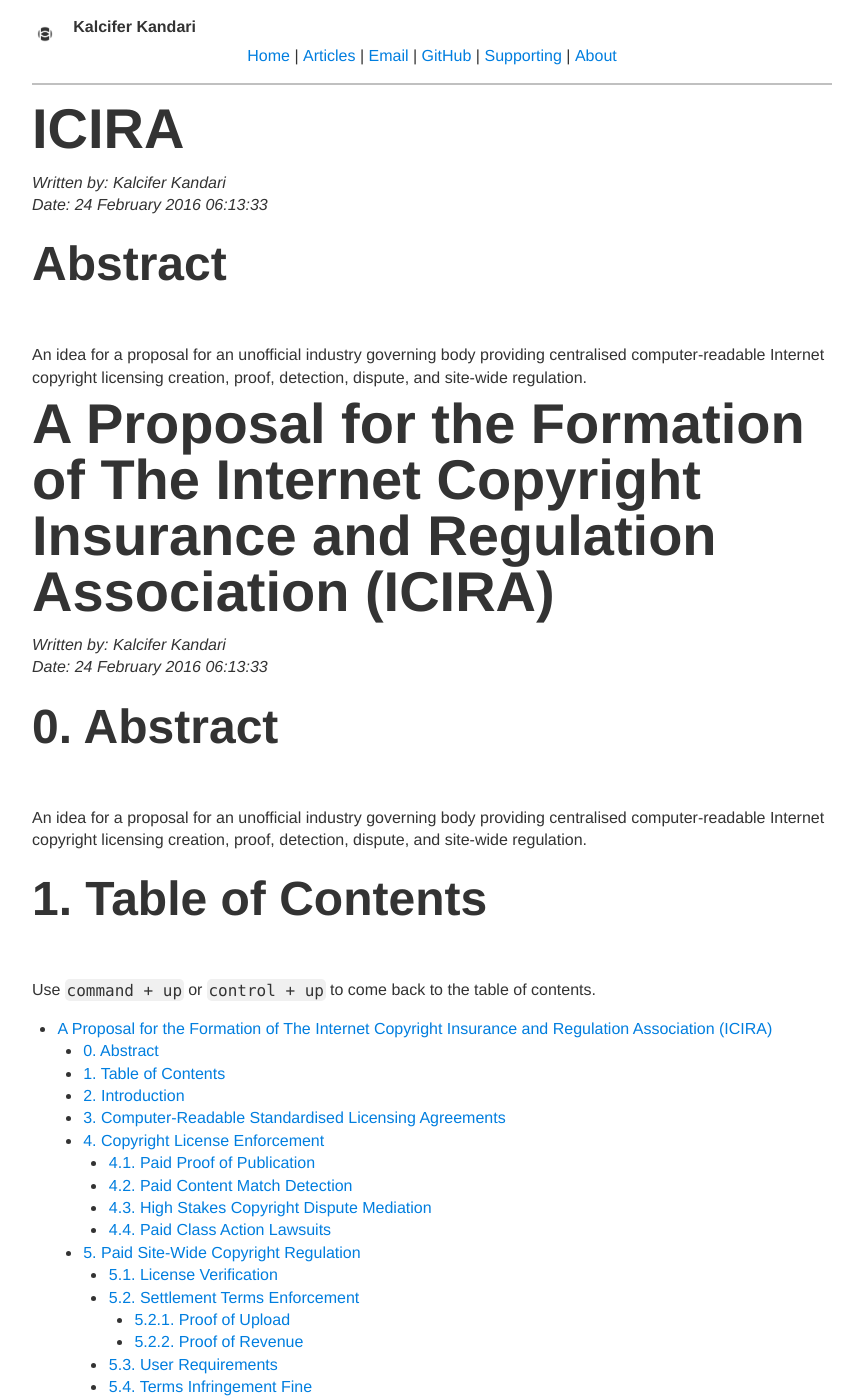
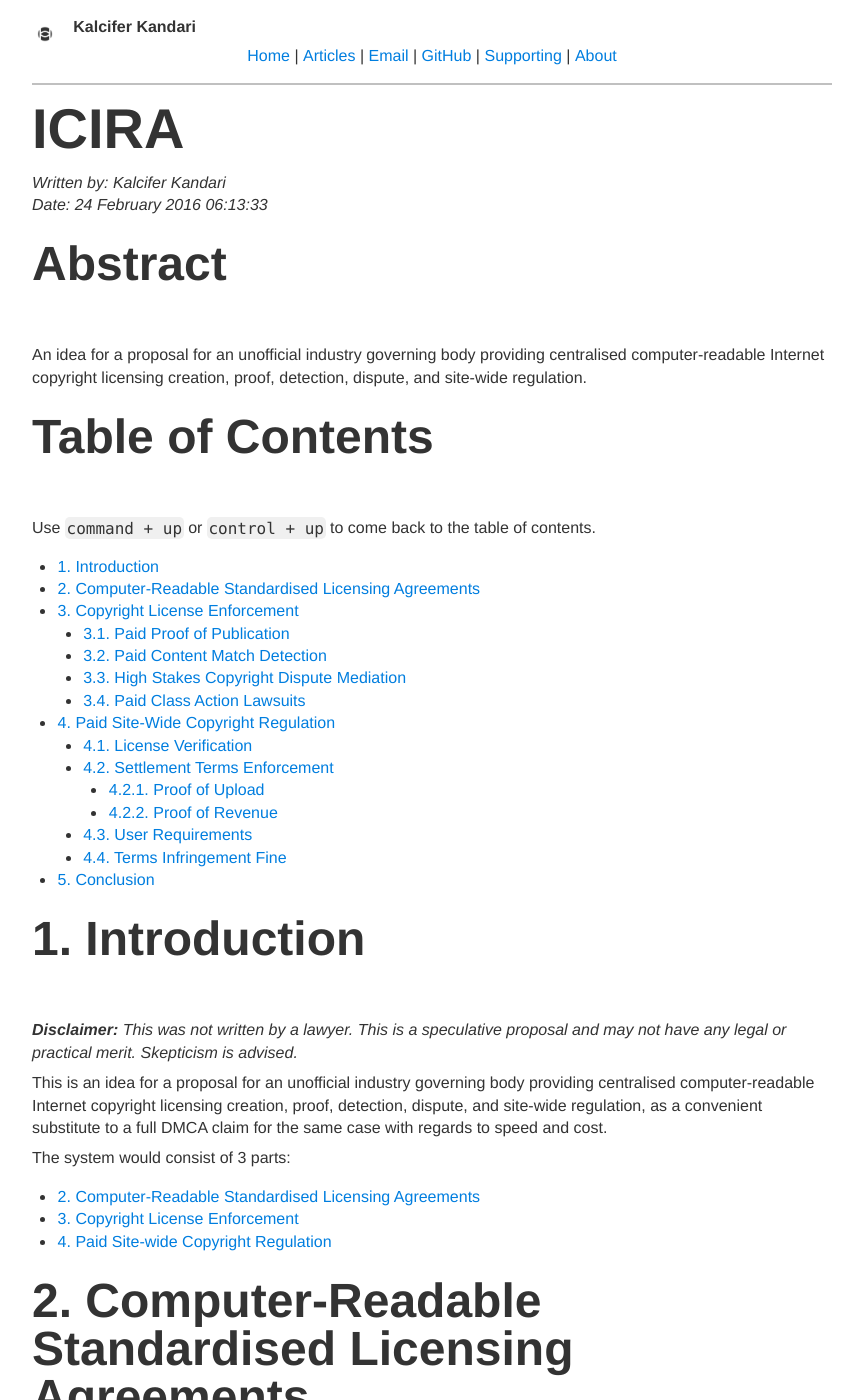
Before and after one commit to KalciferKandari/KalciferKandari.github.io, a Jekyll site: the page built from _posts/2016-02-24-icira.md, in a window 1280 px wide and 1400 px high. Shown: the whole window, without its empty margins (208-1071 px from the left). Built offline with Jekyll 4.4.1, drawn with Linux system fonts in a browser that asks for light colours; some of the changed text lies outside the part shown.

Commit message:
Updates.

```diff
--- a/_includes/footer.html
+++ b/_includes/footer.html
@@ -4,8 +4,8 @@ Date: Date: 4 March 2016 02:45:37
 {% endcomment %}
 <hr />
 
-<p>Thanks for reading!</p>
+<p><em>Thanks for reading!</em></p>
 
-<p>{% if include.redditUrl %}<em>If you want to comment on <a href="https://{{ include.redditUrl }}" title="reddit.com">it was posted on Reddit</a>.</em><br />
+<p>{% if include.redditUrl %}<em><a href="https://{{ include.redditUrl }}" title="reddit.com">Comments are on Reddit</a>.</em><br />
 {% endif %}<em>If you want to see more, please consider <a href="bioticpixels.com/supporting" title="Supporting Biotic Pixels">donating</a>.</em><br />
 <em>This article is hosted on <a href="https://{{ site.githubUrl | append: "/" | append: site.github }}/tree/gh-pages/articles" title="Articles {{ site.githubUrl }}">GitHub</a>. If there are any problems, open an <a href="https:{{ site.githubUrl | append: "/" | append: site.github | append: "/" | append: site.github | append: "." | append: site.githubUrl | append: "/issues" }} /issues" title="{{ site.url }} Issues {{ site.githubUrl }}">issue</a>.</em></p>
--- a/_posts/2016-02-24-icira.md
+++ b/_posts/2016-02-24-icira.md
@@ -10,23 +10,9 @@ author: Kalcifer_Kandari
 excerpt: "An idea for a proposal for an unofficial industry governing body providing centralised computer-readable Internet copyright licensing creation, proof, detection, dispute, and site-wide regulation."
 ---
 
-# A Proposal for the Formation of The Internet Copyright Insurance and Regulation Association (ICIRA)
+{% include contents.html %}
 
-*Written by: {{ site.data.authors[page.author].name }}*
-*Date: {{ page.date | date: "%-d %B %Y %T" }}*
-
-## 0. Abstract
-
-{{ page.excerpt }}
-
-## 1. Table of Contents
-
-Use `command + up` or `control + up` to come back to the table of contents.
-
-* TOC
-{:toc}
-
-## 2. Introduction
+## 1. Introduction
 
 ***Disclaimer:** This was not written by a lawyer. This is a speculative proposal and may not have any legal or practical merit. Skepticism is advised.*
 
@@ -34,34 +20,34 @@ This is an idea for a proposal for an unofficial industry governing body providi
 
 The system would consist of 3 parts:
 
-- [3. Computer-Readable Standardised Licensing Agreements](#computer-readable-standardised-licensing-agreements)
-- [4. Copyright License Enforcement](#copyright-license-enforcement)
-- [5. Paid Site-wide Copyright Regulation](#paidsite-wide-copyright-regulation)
+- [2. Computer-Readable Standardised Licensing Agreements](#computer-readable-standardised-licensing-agreements)
+- [3. Copyright License Enforcement](#copyright-license-enforcement)
+- [4. Paid Site-wide Copyright Regulation](#paidsite-wide-copyright-regulation)
 
-## 3. Computer-Readable Standardised Licensing Agreements
+## 2. Computer-Readable Standardised Licensing Agreements
 
 These are standardised public Internet computer-readable licenses that the ICIRA can verify the legitimacy of in a court case. They include agreements between 2 or more verified parties, publicly available paid licenses, declarations of fair use, and guaranteed means of legitimate attribution.
 
 The computer-readability means that these licenses can automatically be cross-checked upon positive automatic content match, which largely avoids the false-positives of such systems.
 
-## 4. Copyright License Enforcement
+## 3. Copyright License Enforcement
 
 These are services for copyright holders, and include:
 
-- [4.1. Paid Proof of Publication](#paid-proof-of-publication)
-- [4.2. Paid Content Match Detection](#paid-content-match-detection)
-- [4.3. High Stakes Copyright Dispute Mediation](#high-stakes-copyright-dispute-mediation)
-- [4.4. Paid Class Action Lawsuits](#paid-class-action-lawsuits)
+- [3.1. Paid Proof of Publication](#paid-proof-of-publication)
+- [3.2. Paid Content Match Detection](#paid-content-match-detection)
+- [3.3. High Stakes Copyright Dispute Mediation](#high-stakes-copyright-dispute-mediation)
+- [3.4. Paid Class Action Lawsuits](#paid-class-action-lawsuits)
 
-### 4.1. Paid Proof of Publication
+### 3.1. Paid Proof of Publication
 
 This provides a strong means to defend works against accusations of copyright infringement. It is not proof of copyright, it may only be used as evidence.
 
-### 4.2. Paid Content Match Detection
+### 3.2. Paid Content Match Detection
 
 Either on a single instance basis, or periodically against new uploads. This provides a means to determine whether other works in the depository infringe using automatic content matching, which includes works that sites have given the ICIRA access to, which is part of the regulatory agreement.
 
-### 4.3. High Stakes Copyright Dispute Mediation
+### 3.3. High Stakes Copyright Dispute Mediation
 
 The accusing party, herein referred to as 'the accuser', pays a sum of money to have a dispute mediated by a human associated with the ICIRA. This is only with works uploaded on regulated sites, as it requires compliance by the host platform.
 
@@ -81,54 +67,54 @@ There may be other settlements, such as paying any revenue the uploader has made
 
 If the accuser declines the settlement conditions, then the dispute is dropped and they must pay inconvenience damages to the uploader.
 
-### 4.4. Paid Class Action Lawsuits
+### 3.4. Paid Class Action Lawsuits
 
 Content infringement cases against unregulated websites can also be accumulated to create a break even DMCA class action lawsuit by the ICIRA on the behalf of copyright holders. This means that the infringing site would need to pay for the fees of ICIRA, and the money the participants paid, along with the revenue they earned from the infringed material, and any further damages if the case is won.
 
-## 5. Paid Site-Wide Copyright Regulation
+## 4. Paid Site-Wide Copyright Regulation
 
 This provides large content platforms to mitigate the possible legal problems associated with publishing content on the Internet on their users' behalf, and could be considered copyright insurance. A certificate could also be provided by the ICIRA.
 
 The requirements includes:
 
-- [5.1. License Verification](#license-verification)
-- [5.2. Settlement Terms Enforcement](#settlement-terms-enforcement)
-- [5.3. User Requirements](#user-requirements)
-- [5.4. Terms Infringement Fine](#terms-infringementfine)
+- [4.1. License Verification](#license-verification)
+- [4.2. Settlement Terms Enforcement](#settlement-terms-enforcement)
+- [4.3. User Requirements](#user-requirements)
+- [4.4. Terms Infringement Fine](#terms-infringementfine)
 
-### 5.1. License Verification
+### 4.1. License Verification
 
 This is only required if using a separate content match system, where if a match is found then it is referenced against a license and no further action taken unless by the accuser, which can still be notified of the match.
 
 Also, automatic takedowns are not permitted, and must always be disputed through the ICIRA or an official DMCA claim.
 
-### 5.2. Settlement Terms Enforcement
+### 4.2. Settlement Terms Enforcement
 
 This includes:
 
-- [5.2.1. Proof of Upload](#proofofupload)
-- [5.2.2. Proof of Revenue](#proofofrevenue)
+- [4.2.1. Proof of Upload](#proofofupload)
+- [4.2.2. Proof of Revenue](#proofofrevenue)
 
-#### 5.2.1. Proof of Upload
+#### 4.2.1. Proof of Upload
 
 Regulated sites must provide a proof of upload as sufficient proof for intellectual property claims.
 
-#### 5.2.2. Proof of Revenue
+#### 4.2.2. Proof of Revenue
 
 This is required to calculated accurate damages in copyright disputes by users. It is subject to a none disclosure agreement (NDA) between all parties that receive the information, which mean the conditions of the settlements will largely remain private.
 
-### 5.3. User Requirements
+### 4.3. User Requirements
 
 ICIRA-user agreement before uploads are permitted on the site, including text. The agreement includes:
 
 - A verified account for uploads, which includes a verified bank account. It may be sufficient that the user register with the ICIRA directly, such as to remain anonymous to the host platform and for the security of bank details in the case of untrustworthy sites.
 - Settlement participation, subject to a fine and possible DMCA case if refused.
 
-### 5.4. Terms Infringement Fine
+### 4.4. Terms Infringement Fine
 
 Where the site agrees to pay a fine if the terms between it and the ICIRA are breached, where the regulatory certificate is also revoked.
 
-## 6. Conclusion
+## 5. Conclusion
 
 This would provide a means for sites, big and small, to comply with copyright law in a relatively efficient, and cheap way, and also a means for copyright holders to enforce their property in a convenient manner, possibly having a large improvement in cultural expression on the Internet. It also discourages copyright trolling by creating monetary consequences for unsuccessful claims.
 
```
Also changed, not shown: _posts/2016-03-02-about.md (+3 -0 lines), articles/index.md (+2 -0 lines).
